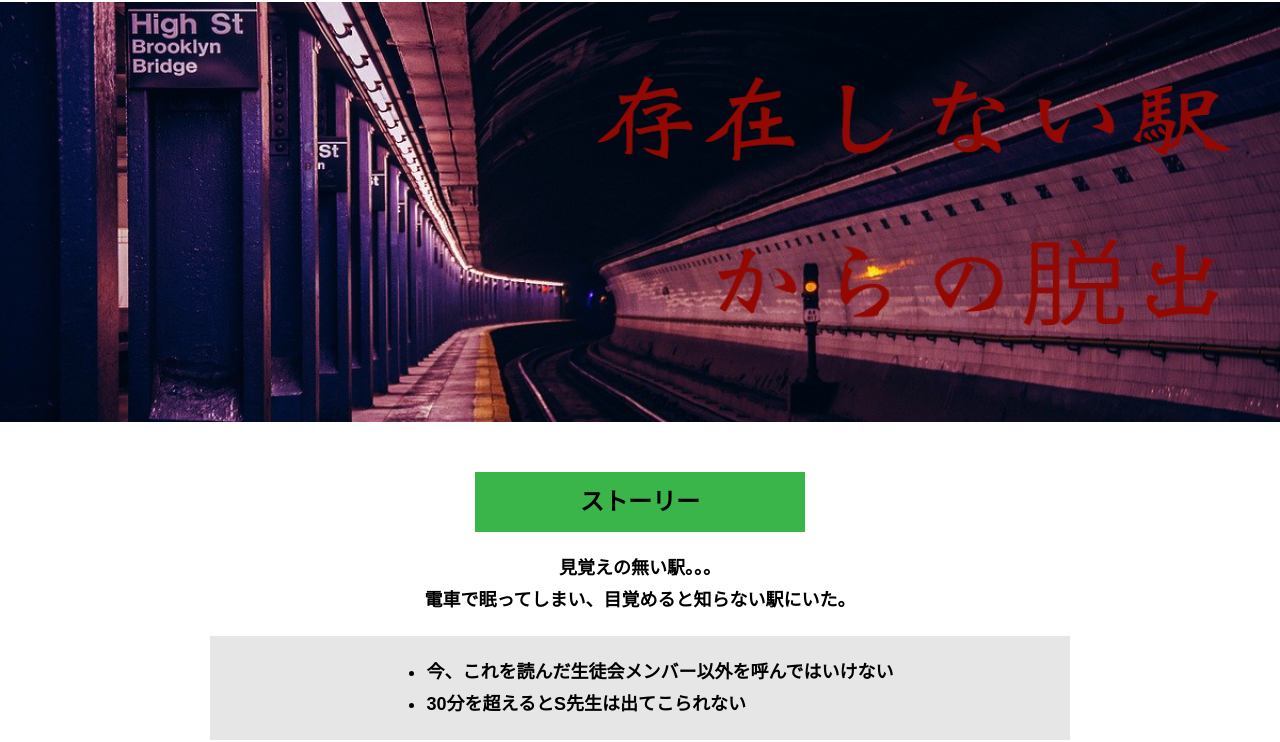
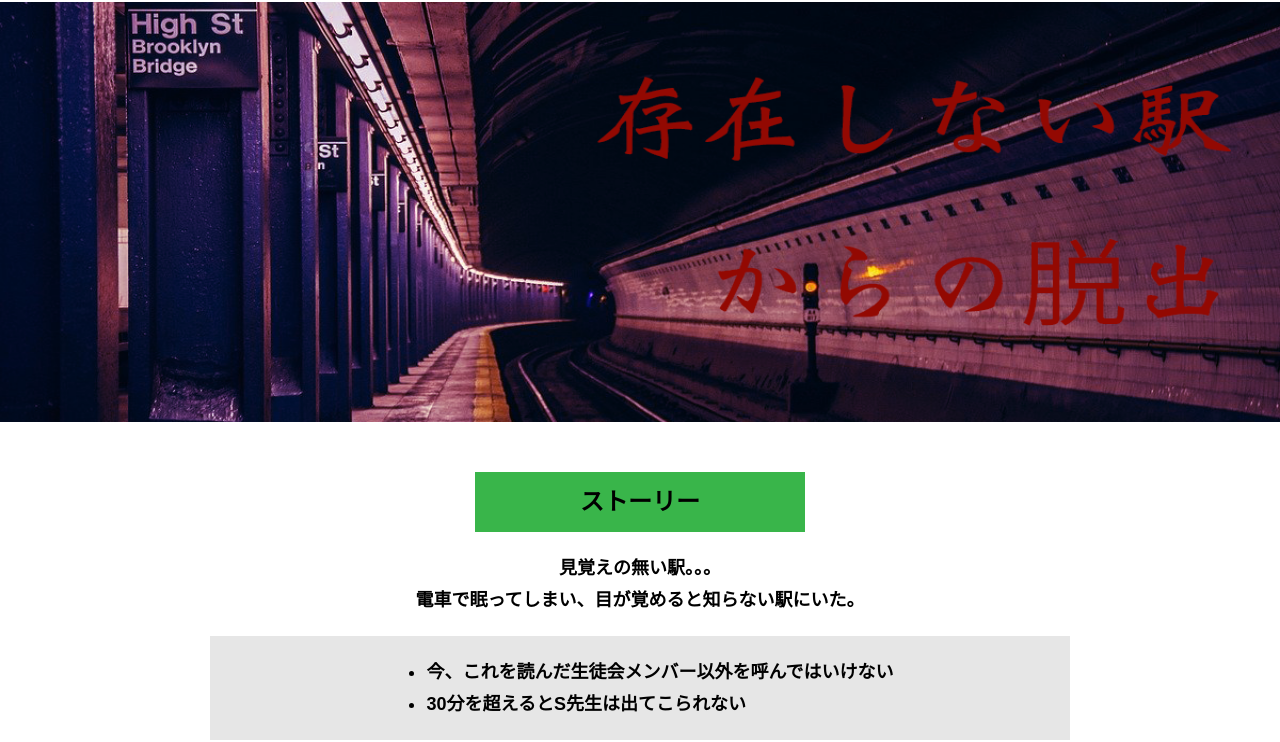
Before and after one commit to maomaomilk/ko, a plain HTML site: page index.html in a window 1280 px wide. Shown: the part 58-800 px from the top of the page. Drawn offline with nearby package versions, Linux system fonts and the light colour scheme; files that its build step writes are made by us from their sources.

Commit message:
Update index.html

```diff
--- a/index.html
+++ b/index.html
@@ -30,7 +30,7 @@
         <h2 class="section-title section-title--keycolor section-title--story">ストーリー</h2>
         <div class="story">
           <p class="text-center">見覚えの無い駅。。。<br>
-            電車で眠ってしまい、目覚めると知らない駅にいた。<br>
+            電車で眠ってしまい、目が覚めると知らない駅にいた。<br>
 
 
           <div class="story__note__outer bg-color--gray">
```
